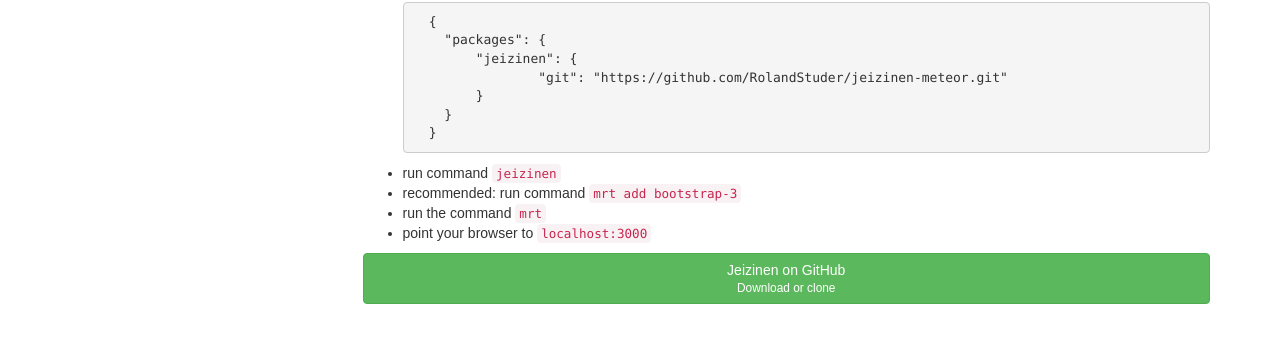
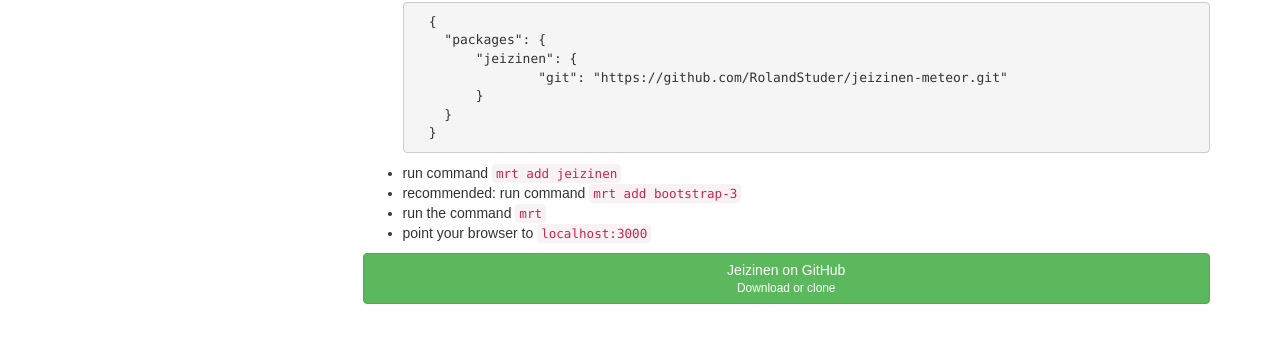
Before and after one commit to RolandStuder/jeizinen-meteor, a Jekyll site: the page built from index.md, in a window 1280 px wide and 900 px high, scrolled down 2810 px. Shown: the part 536-879 px from the top of the window. Built offline with Jekyll 4.4.1, drawn with Linux system fonts in a browser that asks for light colours; nearby versions of some CDN libraries; some web fonts are replaced; a style sheet for code colours, icons or effects is not loaded.

Commit message:
korrektur getting startet

```diff
--- a/index.md
+++ b/index.md
@@ -176,7 +176,7 @@ When you click on this link, it will show:
 		  }
 		}
 
-- run command `jeizinen`
+- run command `mrt add jeizinen`
 - recommended: run command `mrt add bootstrap-3`
 - run the command `mrt`
 - point your browser to `localhost:3000`
```
